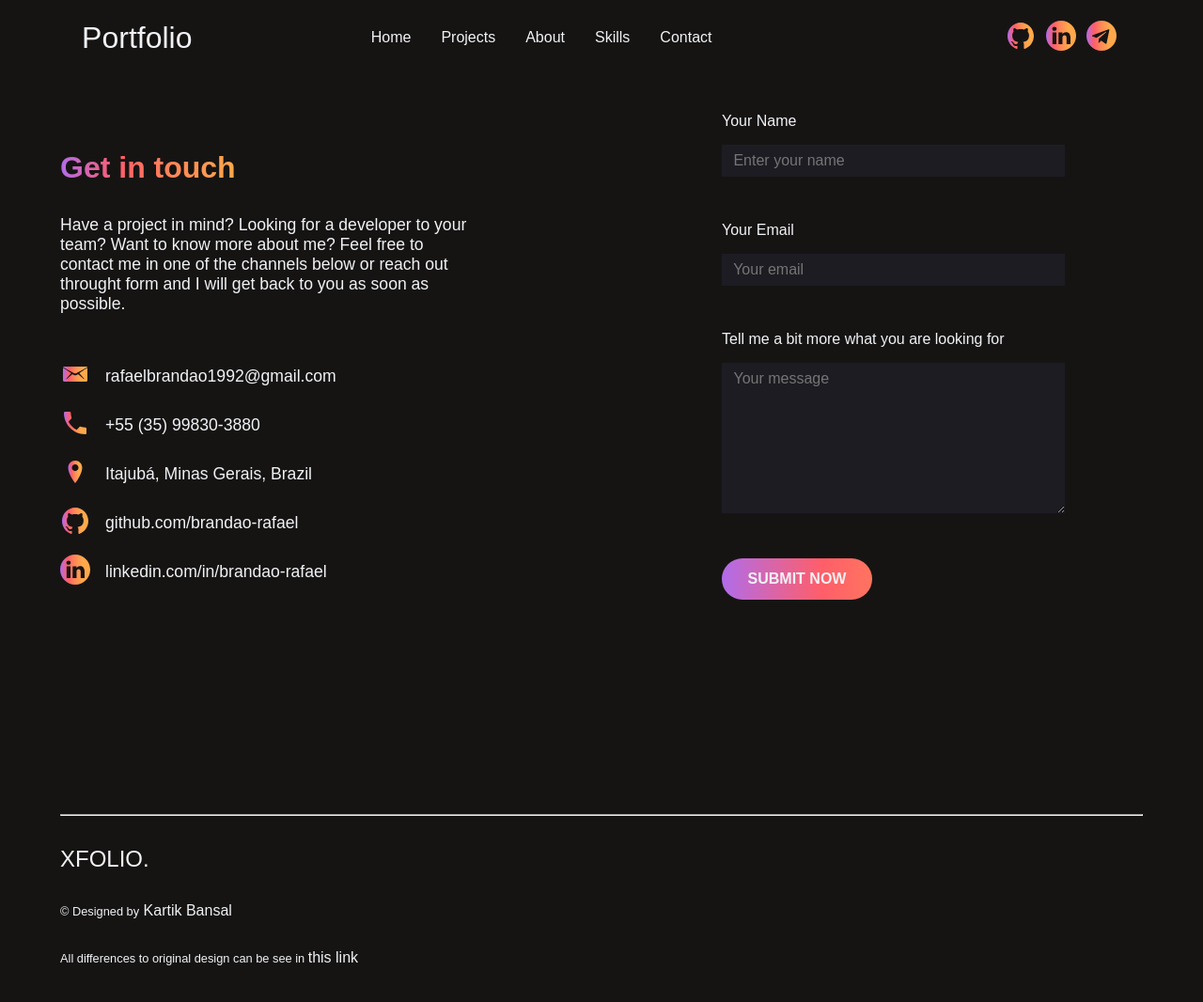
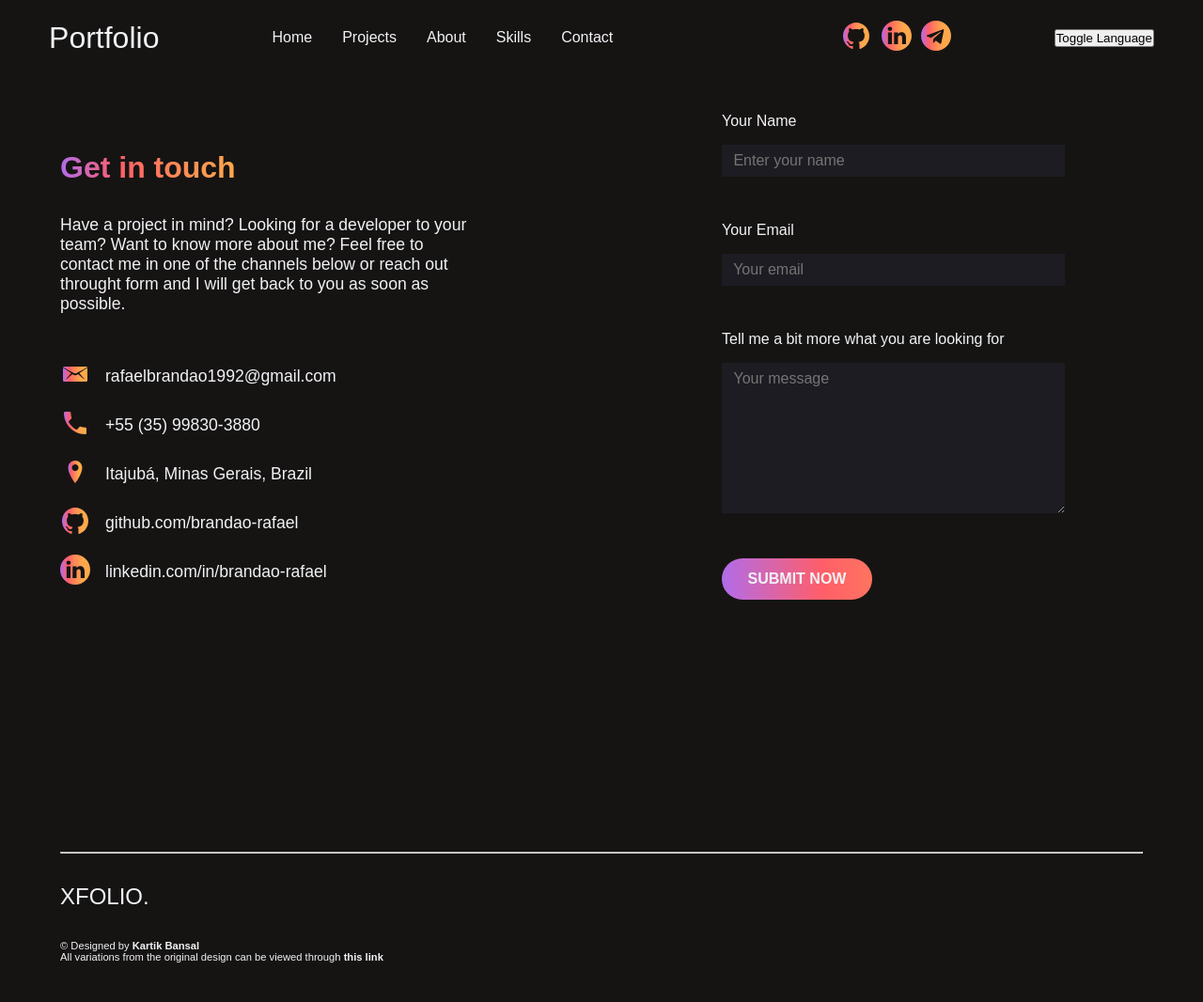
Before and after one commit to brandao-rafael/portifolio_ts, a Next.js app in the folder portifolio/: page /Contact in a window 1280 px wide. Shown: the top 1066 px of the page at 94% size. Built offline with nearby package versions, Linux system fonts and the light colour scheme; a web font is replaced by a local one.

Commit message:
feat: initial logics for translator

```diff
--- a/portifolio/package.json
+++ b/portifolio/package.json
@@ -13,9 +13,11 @@
     "@reduxjs/toolkit": "^1.9.5",
     "css-loader": "^6.8.1",
     "dotenv": "^16.1.3",
+    "i18next": "^22.5.0",
     "next": "^13.4.4",
     "react": "^18.2.0",
     "react-dom": "^18.2.0",
+    "react-i18next": "^12.3.1",
     "react-redux": "^8.0.7",
     "react-router-dom": "^6.11.2",
     "react-toastify": "^9.1.3",
--- a/portifolio/src/components/Footer.tsx
+++ b/portifolio/src/components/Footer.tsx
@@ -10,7 +10,7 @@ const Footer: React.FC = () => {
         <a href="https://www.figma.com/@kartikb" target="_blank"> Kartik Bansal</a>
       </p>
       <p>
-        All differences to original design can be see in{" "}
+        All variations from the original design can be viewed through{" "}
         <a
           href="https://www.figma.com/community/file/1191026033275812161/Xfolio---Portfolio-website-UI-Kit"
           target="_blank"
--- a/portifolio/src/components/Header.tsx
+++ b/portifolio/src/components/Header.tsx
@@ -1,5 +1,6 @@
 import React from "react";
 import SocialMedia from "./SocialMedia";
+import LanguageToggle from "./LanguageToggle";
 
 const Header: React.FC = () => {
   return (
@@ -15,6 +16,7 @@ const Header: React.FC = () => {
         <a href="/Contact">Contact</a>
       </nav>
       <SocialMedia />
+      <LanguageToggle />
     </header>
   );
 };
--- /dev/null
+++ b/portifolio/src/components/LanguageToggle.tsx
@@ -0,0 +1,15 @@
+import React from "react";
+import { useTranslation } from "react-i18next";
+
+const LanguageToggle: React.FC = () => {
+  const { i18n, t } = useTranslation();
+
+  const handleToggle = () => {
+    const newLanguage = i18n.language === "en" ? "pt" : "en";
+    i18n.changeLanguage(newLanguage);
+  };
+
+  return <button onClick={handleToggle}>{t('button.toggle')}</button>;
+};
+
+export default LanguageToggle;
--- /dev/null
+++ b/portifolio/src/locales/en.json
@@ -0,0 +1,3 @@
+{
+  "button.toggle": "Toggle Language"
+}
--- /dev/null
+++ b/portifolio/src/locales/pt.json
@@ -0,0 +1,3 @@
+{
+  "button.toggle": "Alternar Idioma"
+}
--- a/portifolio/src/pages/_app.tsx
+++ b/portifolio/src/pages/_app.tsx
@@ -3,12 +3,29 @@ import '../styles/main.sass';
 import React from 'react';
 import { AppProps } from 'next/app';
 import { Provider } from 'react-redux';
+import { I18nextProvider } from 'react-i18next';
+import i18n from 'i18next';
 import store from '../redux/store';
+import enTranslation from '../locales/en.json';
+import ptTranslation from '../locales/pt.json';
+
+i18n
+.init({
+  resources: {
+    en: { translation: enTranslation },
+    pt: { translation: ptTranslation },
+  },
+  lng: 'en', // Default language
+  fallbackLng: 'en', // Fallback language if a translation is missing
+  interpolation: { escapeValue: false },
+});
 
 const MyApp: React.FC<AppProps> = ({ Component, pageProps }) => {
   return (
     <Provider store={store}>
-      <Component {...pageProps} />
+      <I18nextProvider i18n={i18n}>
+        <Component {...pageProps} />
+      </I18nextProvider>
     </Provider>
   );
 };
--- /dev/null
+++ b/portifolio/src/redux/slice.ts
@@ -0,0 +1,18 @@
+import { createSlice } from '@reduxjs/toolkit';
+
+const initialState = {
+  language: 'en',
+};
+
+const languageSlice = createSlice({
+  name: 'language',
+  initialState,
+  reducers: {
+    setLanguage: (state, action) => {
+      state.language = action.payload;
+    },
+  },
+});
+
+export const { setLanguage } = languageSlice.actions;
+export default languageSlice.reducer;
--- a/portifolio/src/redux/store.ts
+++ b/portifolio/src/redux/store.ts
@@ -1,4 +1,5 @@
 import { configureStore } from '@reduxjs/toolkit';
+import languageReducer from './slice';
 
 // Define the initial state
 const initialState = {
@@ -17,7 +18,9 @@ function reducer(state = initialState, action: any) {
 
 // Create the Redux store
 const store = configureStore({
-  reducer,
+  reducer: {
+    language: languageReducer,
+  },
 });
 
 export default store;
--- a/portifolio/src/styles/_containers.sass
+++ b/portifolio/src/styles/_containers.sass
@@ -1,2 +1,2 @@
 .container
-  padding: 10vh 0
+  padding: 15vh 0
--- a/portifolio/src/styles/_layout.sass
+++ b/portifolio/src/styles/_layout.sass
@@ -45,7 +45,6 @@
   display: flex
   flex-direction: column
   margin: 10vh 0 0 0
-  padding: 5vh 0 0 0
   width: 100%
 
   .title-project-container
@@ -139,7 +138,6 @@
   background-color: $bl-secondary
   display: flex
   flex-direction: column
-  padding: 5vh 0
   width: 100%
 
   p
@@ -236,5 +234,7 @@ footer
     font-weight: 400
     margin: 2rem 0
   p
-    font-size: 0.8rem
-    margin: 0 0 2rem 0
+    font-size: 0.7rem
+    a
+      font-size: 0.7rem
+      font-weight: 600
```
Also changed, not shown: 1 other file (tests, documents, lock files or other folders).
